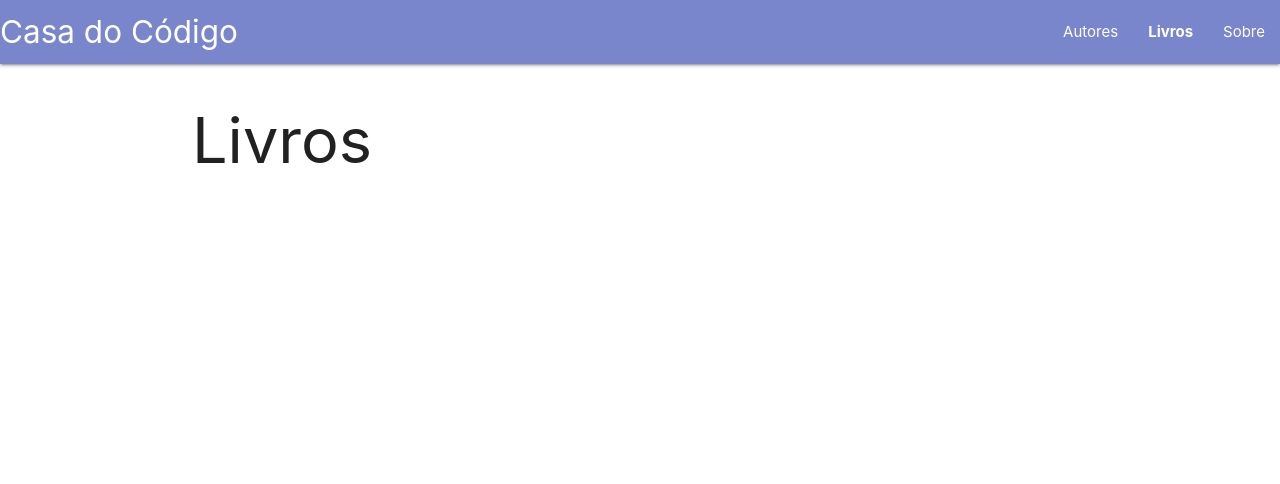
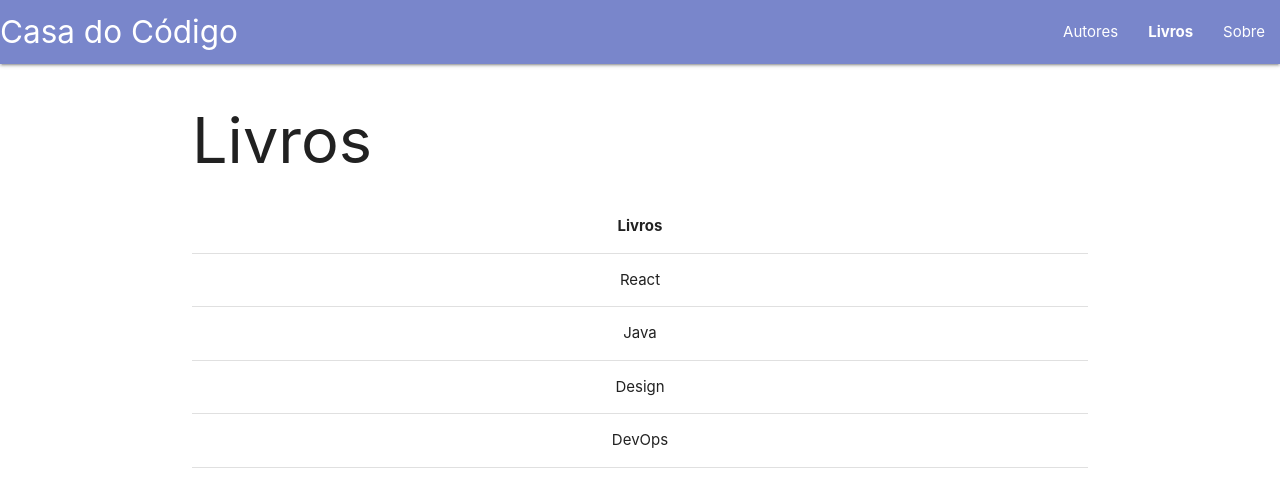
Before and after one commit to danilotecoliveira/react-course, a React (Create React App) app: page /livros in a window 1280 px wide. Shown: the top 484 px of the page. Built offline with nearby package versions, Linux system fonts and the light colour scheme.

Commit message:
Implementando a listagem de livros

```diff
--- a/src/Livros.js
+++ b/src/Livros.js
@@ -1,16 +1,37 @@
-import React, { Fragment } from 'react';
+import React, { Fragment, Component } from 'react';
 import Header from './Header';
+import TabelaLivros from './TabelaLivros';
 
-const Livros = () =>{
+class Livros extends Component {
 
+    state = {
+        livros: [
+          {
+            livro: 'React'
+          },
+          {
+            livro: 'Java'
+          },
+          {
+            livro: 'Design'
+          },
+          {
+            livro: 'DevOps'
+          }
+        ],
+    };
+
+    render() {
         return (
             <Fragment>
                 <Header />
                 <div className="container mb-10">
                     <h1>Livros</h1>
+                    <TabelaLivros livros = { this.state.livros } />
                 </div>
             </Fragment>
         );
     }
+}
 
 export default Livros;
--- /dev/null
+++ b/src/TabelaLivros.js
@@ -0,0 +1,46 @@
+import React, { Component } from 'react';
+
+const TabelaLivrosHead = () => {
+    return(
+        <thead>
+            <tr>
+                <th>Livros</th>
+            </tr>
+        </thead>
+    );
+}
+
+const TabelaLivrosBody = (props) => {
+
+    const linhas = props.livros.map((linha, index) => {
+
+        return(
+            <tr key={index}>
+                <td>{linha.livro}</td>
+            </tr>
+        );
+    });
+
+    return(
+        <tbody>
+            {linhas}
+        </tbody>
+    );
+}
+
+class TabelaLivros extends Component {
+
+    render() {
+
+        const { livros } = this.props;
+
+        return (
+            <table className="centered highlight">
+                <TabelaLivrosHead />
+                <TabelaLivrosBody livros = {livros} />
+            </table>
+        );
+    }
+}
+
+export default TabelaLivros;
```
Lines whose indentation alone changed are shown as unchanged.
